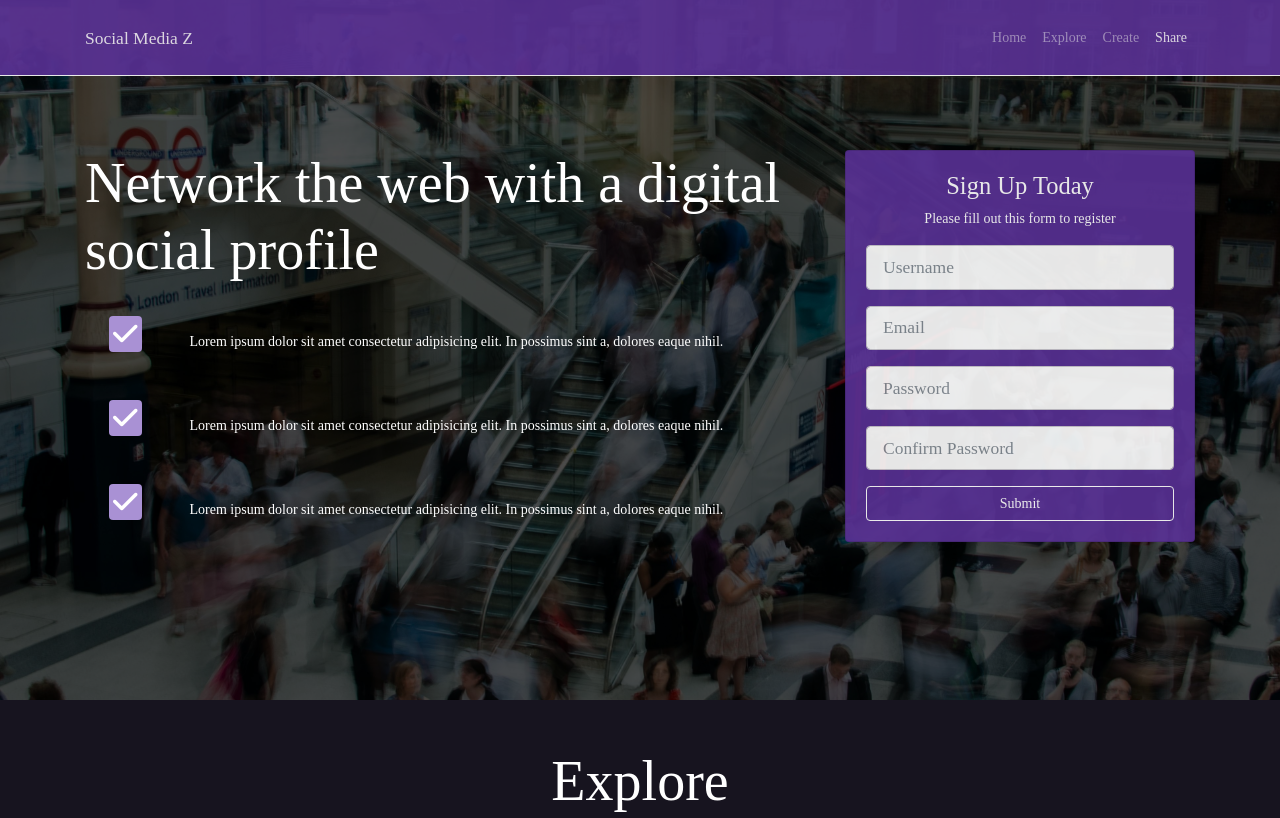
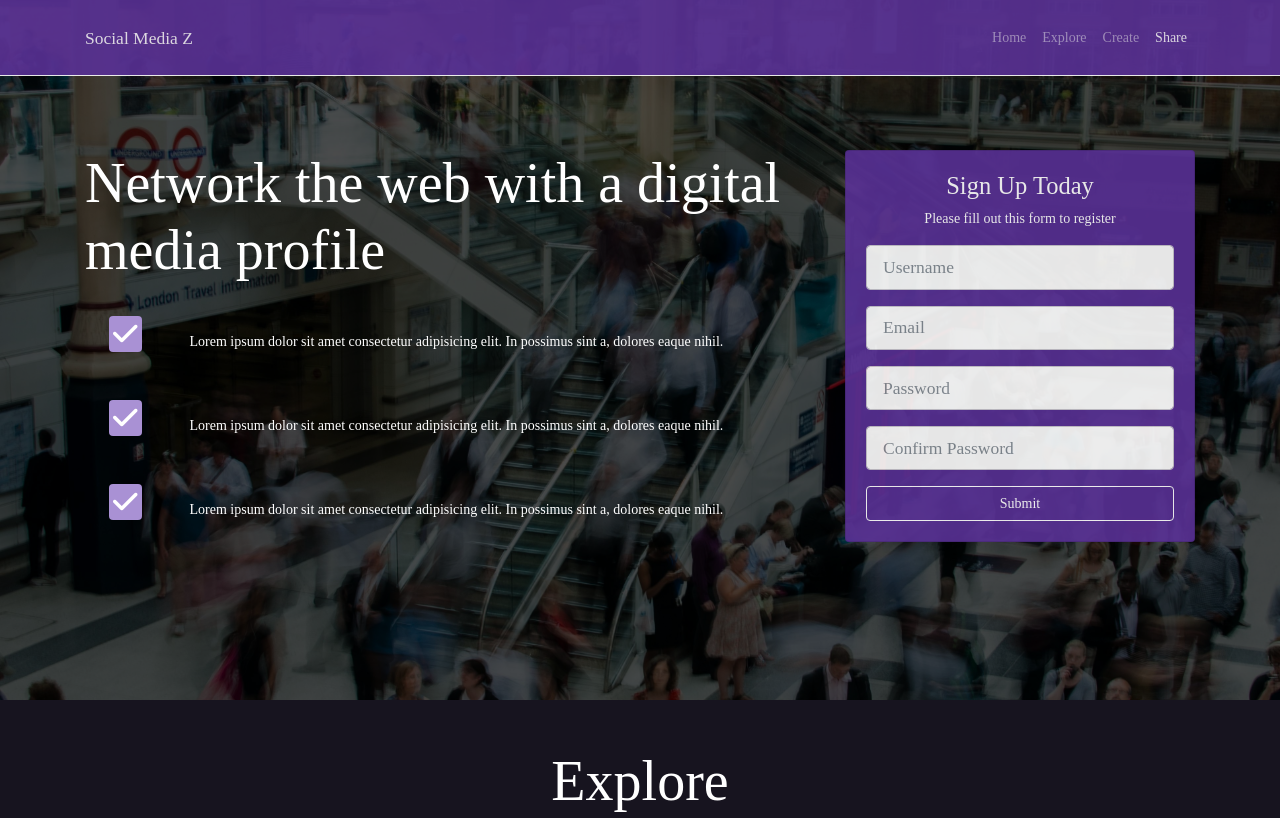
Before and after one commit to bretbaker/social-media-z, a website: page public/html/index.html in a window 1280 px wide. Shown: the top 818 px of the page. Drawn offline with nearby package versions, Linux system fonts and the light colour scheme; a web font is replaced by a local one.

Commit message:
fix home section h1

```diff
--- a/public/html/index.html
+++ b/public/html/index.html
@@ -48,7 +48,7 @@
       <div class="home-inner container">
         <div class="row">
           <div class="col-lg-8 d-none d-lg-block">
-            <h1 class="display-4">Network the web with a digital social profile</h1>
+            <h1 class="display-4">Network the web with a digital media profile</h1>
             <div class="d-flex">
               <div class="p-4 align-self-start">
                 <i class="fas fa-check fa-2x bg-secondary p-1 text-white rounded"></i>
```
